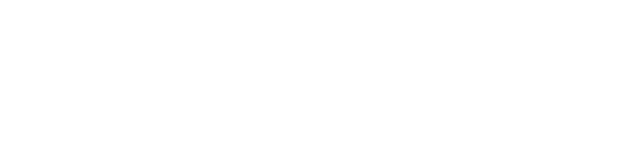
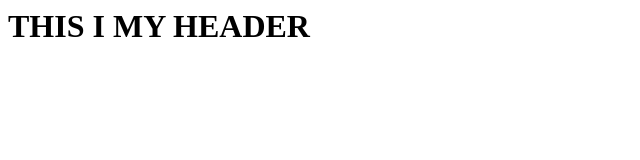
Before and after one commit to 111akshat/HttpRemoteRepo, a plain HTML site: page index.html in a window 1280 px wide. Shown: the whole page, without its empty margins (0-640 px from the left). Drawn offline with Linux system fonts and the light colour scheme.

Commit message:
FILE_UPDATE

```diff
--- a/index.html
+++ b/index.html
@@ -1 +1,22 @@
-<html>   </html>
+<HTML>
+  <HEAD>
+
+
+  </HEAD>
+  <BODY>
+  <H1>
+    THIS I MY HEADER
+
+    </H1>
+
+
+
+  </BODY>
+
+
+
+
+
+
+
+</HTML>
```
